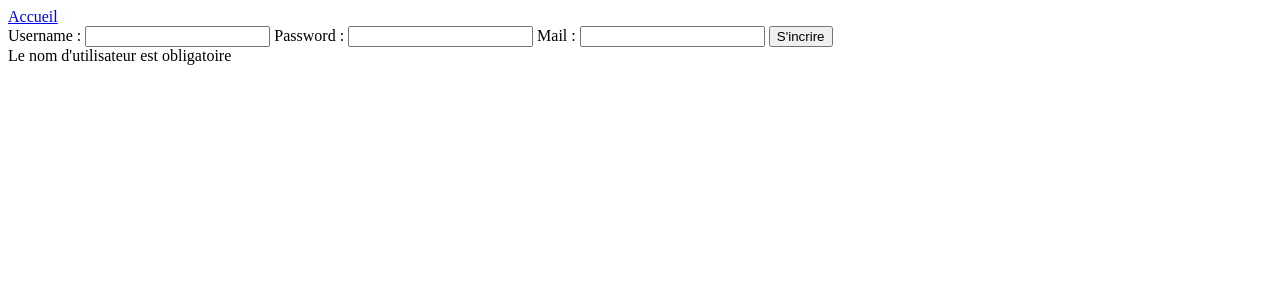
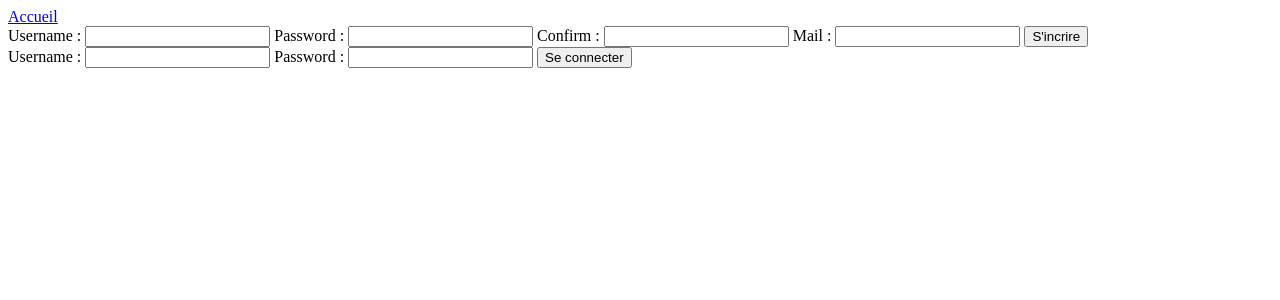
Before and after one commit to MrDiidouu/RIPO, a PHP site: page /Formulaire.php in a window 1280 px wide. Shown: the top 300 px of the page. Run offline with PHP 8.4, Linux system fonts and the light colour scheme.

Commit message:
Add files via upload

```diff
--- a/Formulaire.php
+++ b/Formulaire.php
@@ -7,83 +7,41 @@
 </head>
 <body>
     <a href="../index.php">Accueil</a><br>
-    <form id="inscriptionForm" action="Formulaire.php" method="post" onsubmit="return validateForm()">
-        <label for="username">Username : </label>
-        <input type="text" name="username" id="user">
-        <label for="password">Password : </label>
-        <input type="password" name="password" id="pass">
+
+    <form action="Privé/traitement.php" method="post">
+
+        <label for="usertag">Username : </label>
+        <input type="text" name="usertag" required>
+
+        <label for="userpass">Password : </label>
+        <input type="password" name="userpass" required>
+
+        <label for="confirm">Confirm : </label>
+        <input type="password" name="confirm" required>
+
         <label for="mail">Mail : </label>
-        <input type="mail" name="mail" id="mail">
+        <input type="email" name="mail" id="mail" required>
+
         <input type="submit" value="S'incrire">
+
+    </form>
+    <form action="Privé/connexion.php" method="post">
+        <label for="login">Username : </label>
+        <input type="text" name="login" required>
+
+        <label for="cnx_userpass">Password : </label>
+        <input type="password" name="pwd" required>
+
+        <input type="submit" value="Se connecter" name="valider">
     </form>
 
     <?php
-    // Vérification des données
-    if(!isset($_POST['username']) || empty($_POST['username'])) {
-        echo "Le nom d'utilisateur est obligatoire";
-        exit();
-    }
+    if(!empty($erreur)){ ?>
+    <div id="erreur">
+        <?=$erreur?>
+    </div>
+   <?php } ?>
 
-    if(!isset($_POST['password']) || empty($_POST['password'])) {
-        echo "Le mot de passe est obligatoire";
-        exit();
-    }
-
-    if(!isset($_POST['mail']) || empty($_POST['mail']) || !filter_var($_POST['mail'], FILTER_VALIDATE_EMAIL)) {
-        echo "L'email est obligatoire et doit être valide";
-        exit();
-    }
-
-
-    // Echappement des données
-    $username = htmlspecialchars($_POST['username']);
-    $password = htmlspecialchars($_POST['password']);
-    $mail = htmlspecialchars($_POST['mail']);
-
-    // Hachage du mot de passe
-    $hashedPassword = password_hash($password, PASSWORD_DEFAULT);
-
-    // Connexion à la base de données
-    $connexion = 'mysql:host=localhost;dbname=afpa';
-    $user = 'root';
-    $password = '';
-
-    try {
-        $pdo = new PDO($connexion, $user, $password);
-    } catch(PDOException $e) {
-        echo 'Erreur de connexion à la base de données. '.$e->getMessage();
-        exit();
-    }
-
-    //Insertion des données dans la base de données
-    $sql = 'INSERT INTO base_de_donne_cv (nom_utilisateur, mot_de_passe, mail) VALUES (?,?,?)';
-    $nomDeVariable = $pdo->prepare($sql);
-    $nomDeVariable->execute([$username, $hashedPassword, $mail]);
-
-    // Affichage d'un message du succcès
-    echo 'Vos données ont été enregistrées avec succès !';
-
-
-
-?>
-<script>
-    document.addEventListener("DOMContentLoaded", function() {
-    // Récupérer le formulaire par son ID
-    var form = document.getElementById("inscriptionForm");
-
-    // Ajouter un écouteur d'événement sur la soumission du formulaire
-    form.addEventListener("submit", function(event) {
-        // Empêcher l'envoi du formulaire par défaut
-        event.preventDefault();
-
-        // Appeler la fonction de validation du formulaire
-        if (validateForm()) {
-            // Si la validation réussit, soumettre le formulaire
-            form.submit();
-        }
-    });
-});
-
-</script>
+    <script src="Formulaire.js"></script>
 </body>
 </html>
```
